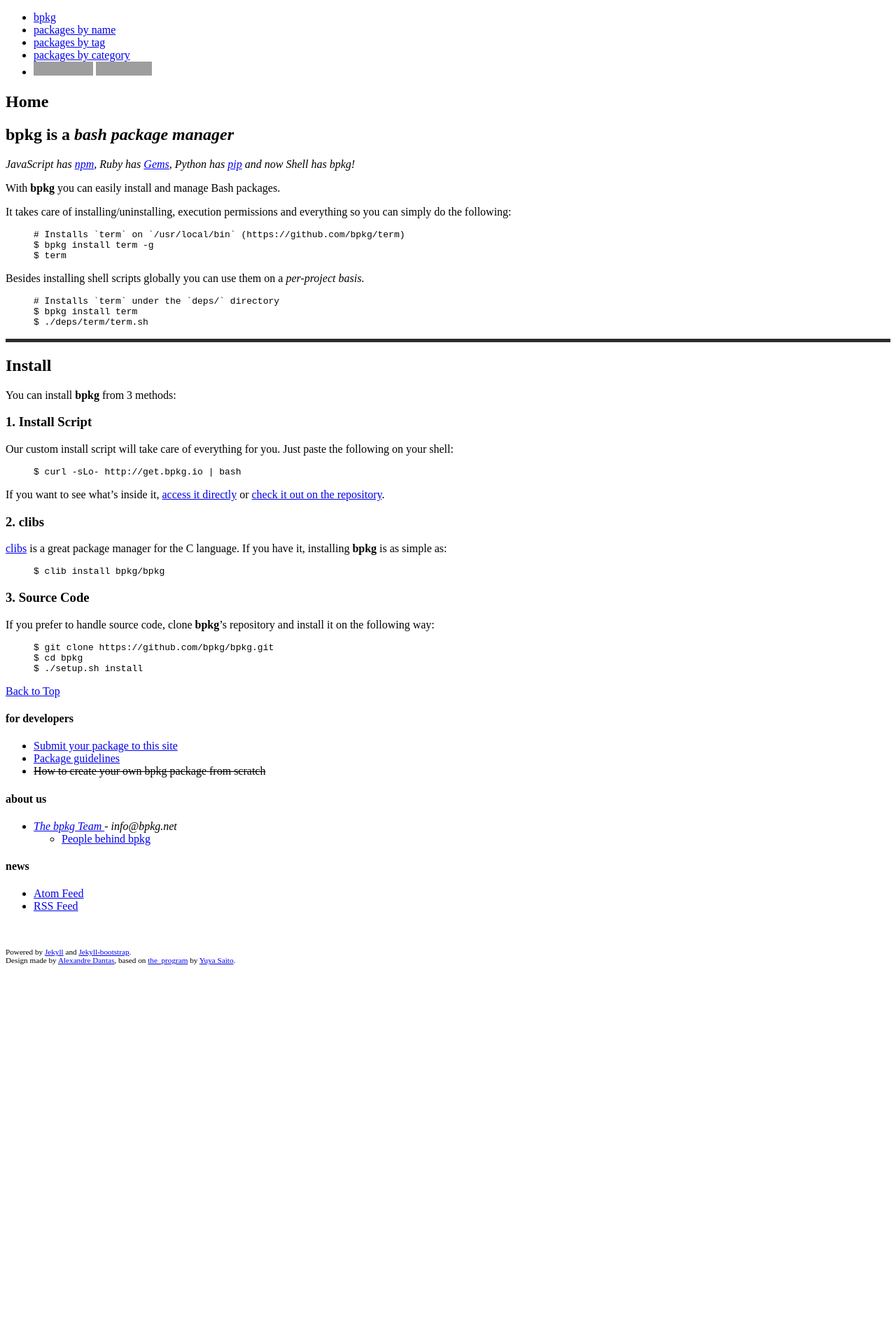
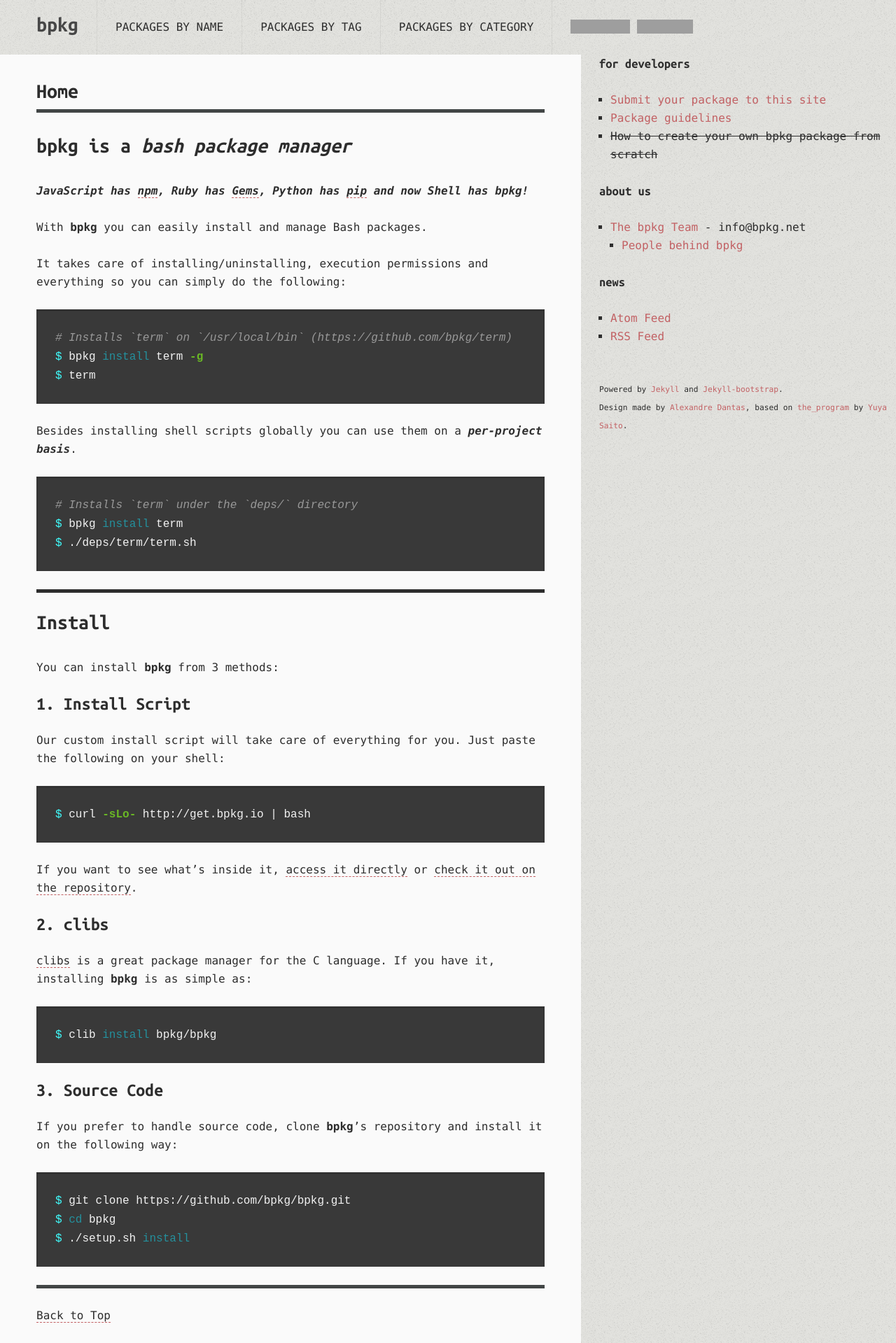
Before and after one commit to bpkg/bpkg.github.io, a Jekyll site: the page built from index.md, in a window 1280 px wide. Shown: the whole page at 70% size. Built offline with Jekyll 4.4.1, drawn with Linux system fonts in a browser that asks for light colours; comment, search, counter and statistics services are not loaded; before the commit the page ends 1390 px from its top, so only the background shows below that; grey boxes are pictures that could not be loaded.

Commit message:
Fix css not loading on package pages

```diff
--- a/_includes/themes/the-program/default.html
+++ b/_includes/themes/the-program/default.html
@@ -10,7 +10,7 @@
 	<title>{% if page.tabtitle %}{{ page.tabtitle }}{% else %}{{ page.title }}{% endif %}</title>
 
 	<meta name="author" content="{{ site.author.name }}">
-	<link href='{{ ASSET_PATH }}/css/style.css' rel="stylesheet" media="all">
+	<link href='{{ ASSET_PATH }}the-program/css/style.css' rel="stylesheet" media="all">
 	<link href="http://feeds.feedburner.com/{{ site.author.feedbaname }}" rel="alternate" title="{{ page.title }}" type="application/atom+xml">
 	<script src="http://cdnjs.cloudflare.com/ajax/libs/modernizr/2.0.6/modernizr.min.js"></script>
 
```
